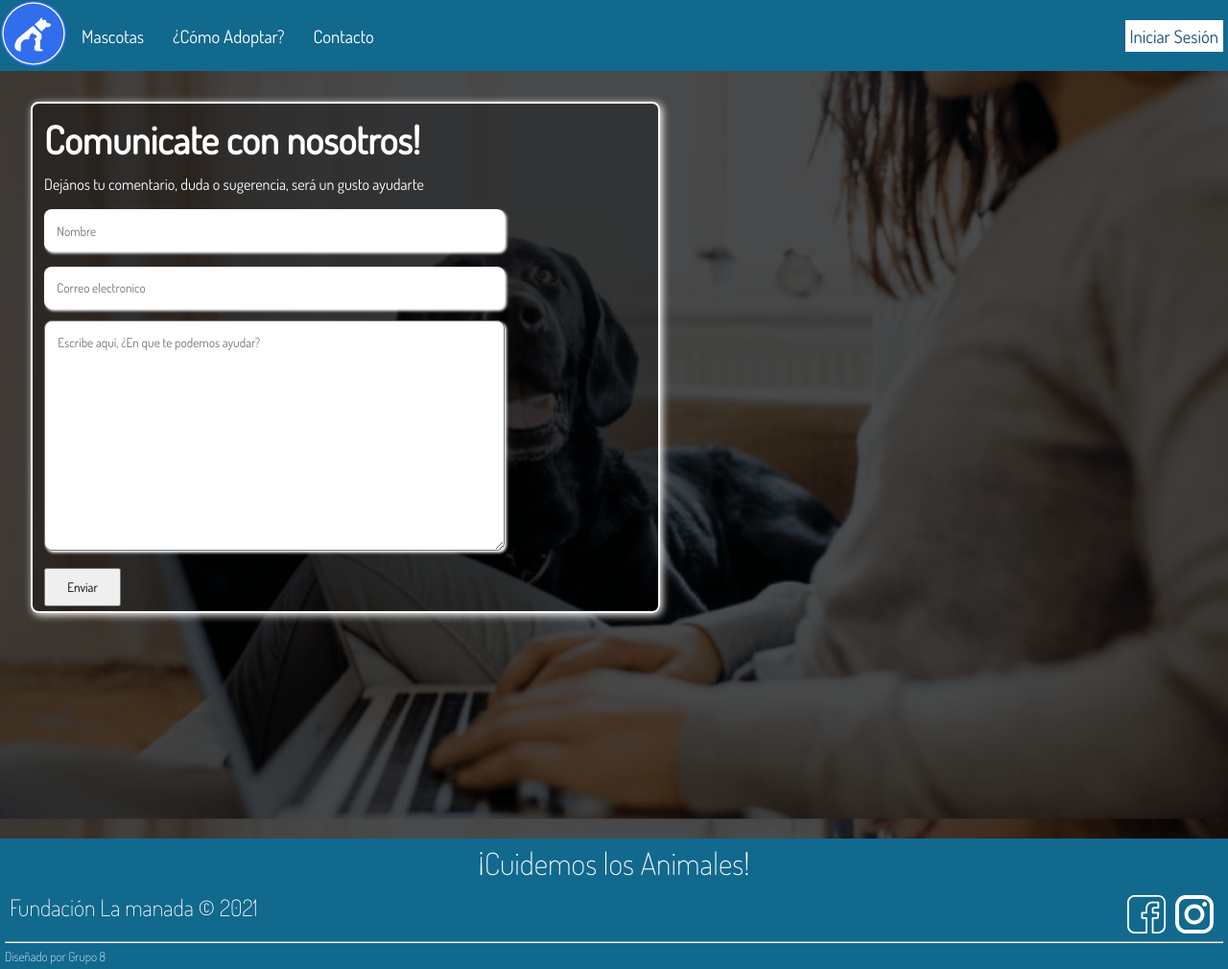
After one commit to Javithor360/manada, a PHP site: page /contacto.html in a window 1280 px wide. The commit adds this page. Shown: the whole page at 96% size. Run offline with PHP 8.4, Linux system fonts and the light colour scheme.

Commit message:
Hice la pagina de contacto y arregle algunos enlaces

```diff
--- /dev/null
+++ b/contacto.html
@@ -0,0 +1,61 @@
+<!DOCTYPE html>
+<html>
+<head>
+	<meta charset="utf-8">
+	<title>Contacto | La manada</title>
+	<link rel="stylesheet" type="text/css" href="css/contact_style.css">
+	<link rel="shortcut icon" href="./src/logos/favicon.ico" type="image/x-icon">
+</head>
+<body>
+	<header>
+		<nav>
+			<div class="menu">
+				<div class="logo">
+					<a href="index.html"><img src="src/logos/logo_circle_full.svg" alt=""></a>
+				</div>
+				<div class="menucontent">
+					<a href="#">Mascotas</a>
+					<a href="#">¿Cómo Adoptar?</a>
+					<a href="contacto.html">Contacto</a>
+				</div>
+			</div>
+			<div class="user">
+				<a href="form_login.html">
+					<button class="login">
+						Iniciar Sesión
+					</button>
+				</a>
+			</div>
+		</nav>
+	</header>
+	<main>
+		<div class="container">
+		<div class="form">
+			<form action="">
+				<label id="title1">Comunicate con nosotros!</label>
+				<label id="title2">Dejános tu comentario, duda o sugerencia, será un gusto ayudarte</label>
+				<input type="text" name="" placeholder="Nombre">
+				<input placeholder="Correo electronico" type="email" name="" autocomplete="off" required="">
+				<div id="textbox">
+					<textarea required="" placeholder="Escribe aquí, ¿En que te podemos ayudar?"></textarea>
+				</div>
+				<button id='enviar'type="submit">
+					Enviar
+				</button>
+			</form>
+		</div>
+	</div>
+	</main>
+	<footer>
+		<div class="container_footer">
+			<h1>¡Cuidemos los Animales!</h1>
+			<h2>Fundación La manada © 2021
+                <a href="https://www.instagram.com/la.manadasv/"target="blank"><img id="img_footer" src="./src/icons/instagram.svg" width="40px" height="40px"></a>
+				<a href="https://www.facebook.com/profile.php?id=100070244422672" target="blank"><img id="img_footer" src="./src/icons/facebook.svg" width="40px" height="40px"></a>
+            </h2>
+            <hr>
+            <h5>Diseñado por Grupo 8</h5>
+		</div>
+	</footer>
+</body>
+</html>
--- /dev/null
+++ b/css/contact_style.css
@@ -0,0 +1,224 @@
+main{
+	min-height: 100vh;
+}
+body{
+	position: flex;
+	font-size: 16px;
+	background:
+       linear-gradient(
+          rgba(0, 0, 0, 0.7),
+          rgba(0, 0, 0, 0.7)
+        ),
+        url(../src/contact_img.png);
+	background-attachment: fixed;
+	background-position: center center;
+	background-size: cover;
+}
+
+@font-face{
+	font-family: Dosis-ExtraLight;
+	src: url(../src/fonts/Dosis-ExtraLight.ttf);
+	font-weight: normal;
+	font-size: normal;
+}
+@font-face{
+	font-family: Dosis;
+	src: url(../src/fonts/Dosis.ttf);
+	font-weight: normal;
+	font-size: normal;
+}
+html{
+	background-color: #fff;
+}
+*{
+	margin: 0;
+	padding: 0;
+	box-sizing: border-box;
+	font-family: 'Dosis';
+}
+/*====Navbar====*/
+header{
+	background: #11698E;
+	font-size: 14pt;
+	position: sticky;
+	top: 0;
+	z-index: 100;
+}
+header nav{
+	display: flex;
+	flex-direction: row;
+	justify-content: space-between;
+	align-items: center;
+}
+header nav .menu{
+	display: flex;
+	flex-direction: row;
+	justify-content: space-between;
+	align-items: center;
+}
+header nav .menu .logo a img{
+	width: 70px;
+}
+header .menu .menucontent{
+	display: flex;
+}
+header .menu .menucontent a{
+	float: right;
+	padding: 25px 15px;
+	color: #fff;
+	text-decoration: none;
+	background: transparent;
+	transition: background .3s ease-in-out;
+}
+header .menu .menucontent a:hover{
+	background: rgba(0, 0, 0, .3);
+	transition: background .3s ease-in-out;
+}
+header nav .user a .login{
+	background-color: #fff;
+	color: #1A5276;
+	border: none;
+	margin-right: 5px;
+	padding: 5px;
+	font-size: 14pt;
+	transition: color .3s ease;
+}
+header nav .user a .login:hover{
+	color: #5499C7;
+	cursor: pointer;
+	transition: color .3s ease;
+}
+/*====Form====*/
+.form{
+	background: rgba(0, 0, 0,.3);
+	margin-top: 2em;
+	margin-left: 2em;
+	border-radius: .5rem;
+	border: 2px solid #fff;
+	transition: box-shadow .3s;
+	box-shadow: 2px 2px  8px #fff;
+}
+.form:hover{
+	box-shadow: 2px 2px  8px #11698E;
+	transition: box-shadow .3s;
+}
+#title1{
+	color: #fff;
+	font-size: 2.5em;
+	font-weight: bold;
+	width: 40rem;
+	max-width: 40rem;
+	text-align: left;
+	margin-top: .75rem;
+	margin-left: .75rem;
+	margin-bottom: .75rem;
+	font-family: 'Dosis', sans-serif;
+}
+#title2{
+	color: #fff;
+	font-size: 1em;
+	width: 40rem;
+	max-width: 40rem;
+	text-align: left;
+	margin-top: .75rem;
+	margin-left: .75rem;
+	margin-bottom: .75rem;
+	font-family: 'Dosis', sans-serif;
+}
+.container{
+	display: flex;
+	flex-direction: row;
+	justify-content: space-between;
+}
+.container .form{
+	display: flex;
+}
+.container .img{
+	float: right;
+	overflow: hidden;
+	height: 100%;
+}
+.container .form form label{
+	margin-left: .75rem;
+	text-align: left;
+	display: block;
+
+}
+.container .form form input{
+	margin: .75rem;
+	margin-top: 1rem;
+	text-align: left;
+	display: block;
+	width: 30rem;
+	padding: 1em;
+	border: none;
+	border-radius: .5rem;
+	box-shadow: 2px 2px  3px #fff;
+}
+input:focus{
+    outline: none;
+}
+textarea:focus{
+    outline: none;
+}
+.container .form form div{
+	margin: 0.75rem;
+	width: 30rem;
+	display: flex;
+	flex-direction: column;
+}
+.container .form form div textarea{
+	border-radius: .5rem;
+	padding: 1em;
+	min-width: 30rem;
+	max-width: 100%;
+	height: 15rem;
+	max-height: 25rem;
+	min-height: 15rem;
+	box-shadow: 2px 2px  3px #fff;
+}
+/*====Footer====*/
+.container_footer{
+	background-color:#11698E;
+	padding: 5px;
+}
+.container_footer h1{
+	color: white;
+	font-family: 'Dosis-ExtraLight', sans-serif;
+    font-weight: normal;
+    text-align: center;
+}
+.container_footer h2{
+	color: white;
+	font-family: 'Dosis-ExtraLight', sans-serif;
+    font-weight: normal;
+    padding-bottom: 20px;
+    padding-top:10px;
+    margin-left: 5px;
+}
+.container_footer h2>a{
+    float: right;
+    padding-top:3px;
+    display: block;
+    margin-right: 5px;
+}
+#img_footer{
+	transition: transform .2s;
+	margin-right: 5px;
+}
+#img_footer:hover{
+	transform: scale(1.2);
+}
+.container_footer h5{
+	padding-top: 5px;
+	color: white;
+	font-family: 'Dosis-ExtraLight', sans-serif;
+	font-weight: normal;
+}
+#enviar{
+	height: 3em;
+	width: 6em;
+	margin-left: .75rem;
+	margin-top: .40rem;
+	margin-bottom: .30rem;
+}
--- a/css/form_login.css
+++ b/css/form_login.css
@@ -19,7 +19,9 @@ body{
 	background-position: center center;
 	background-size: cover;
 }
-
+main{
+    min-height: 100vh;
+}
 /*====Form====*/
 .container{
 	padding-bottom: 125px;
--- a/css/form_signup.css
+++ b/css/form_signup.css
@@ -19,7 +19,10 @@ body{
 	background-position: center center;
 	background-size: cover;
 }
-
+main{
+    min-height: 100vh;
+    margin-bottom: 8rem;
+}
 /*====Form====*/
 .container{
 	padding-bottom: 25px;
--- a/index.html
+++ b/index.html
@@ -19,7 +19,7 @@
 					<li id="divisor">|</li>
 					<li><a id="hover1" href="#">¿Cómo Adoptar?</a></li>
 					<li id="divisor">|</li>
-					<li><a id="hover1" href="#">Contacto</a></li>
+					<li><a id="hover1" href="#circulo3">Contacto</a></li>
 					<div class="login_contenedor">
 						<li><a href="./form_login.html">Iniciar Sesión</a></li>
 					</div>
@@ -85,7 +85,7 @@
 					</div>
 					<div class="contenedor3">
 						<div id="circulo3">
-							<a href="#"><img src="./src/icons/icon3-01.svg" width="180px" height="190px"></a>
+							<a href="contacto.html"><img src="./src/icons/icon3-01.svg" width="180px" height="190px"></a>
 						</div>
 						<p>Contacto</p>
 					</div>
```
Also changed, not shown: form_login.html (+5 -3 lines), form_signup.html (+6 -4 lines), src/contact_image.jpg (added), src/contact_img.jpg (added), src/contact_img.png (added).
